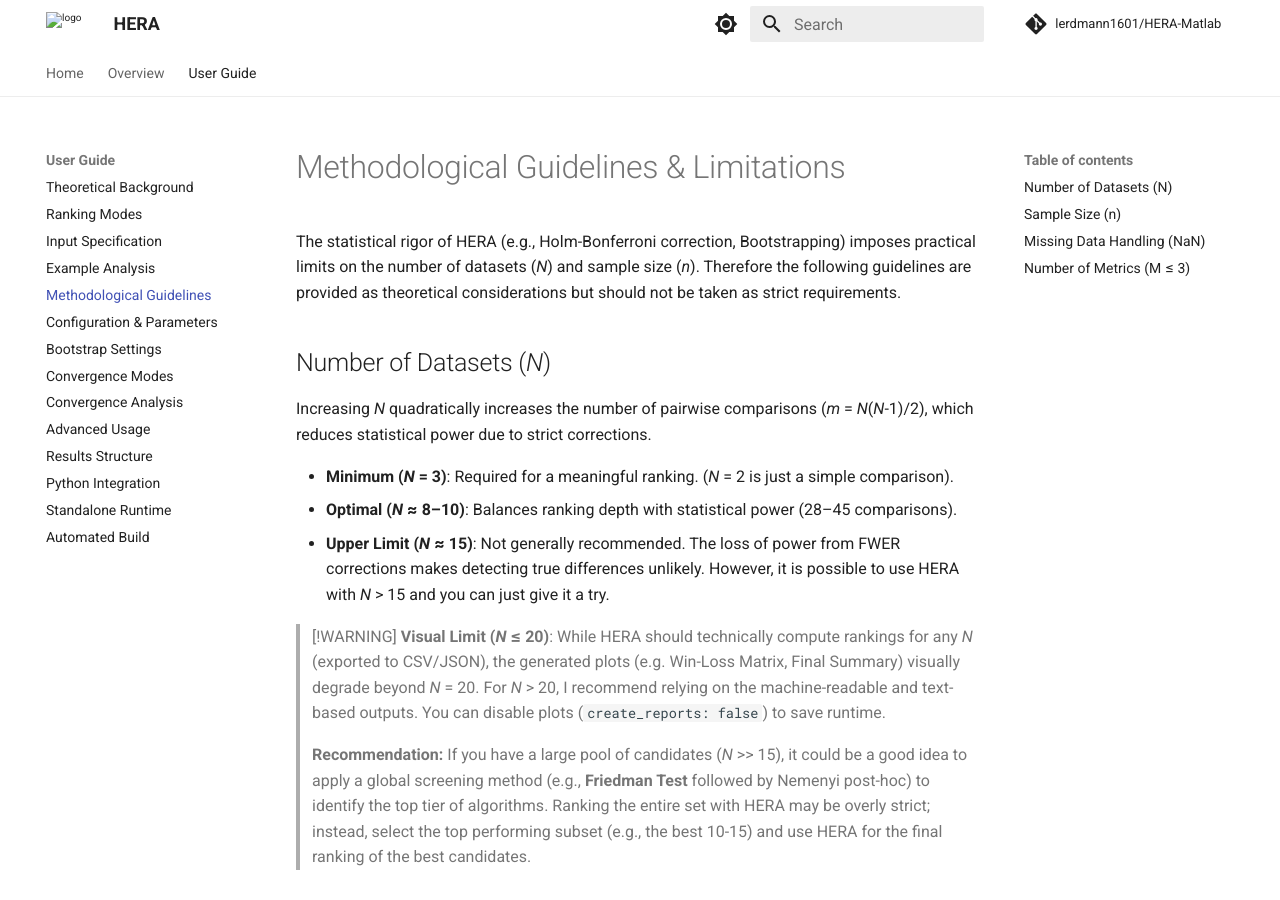
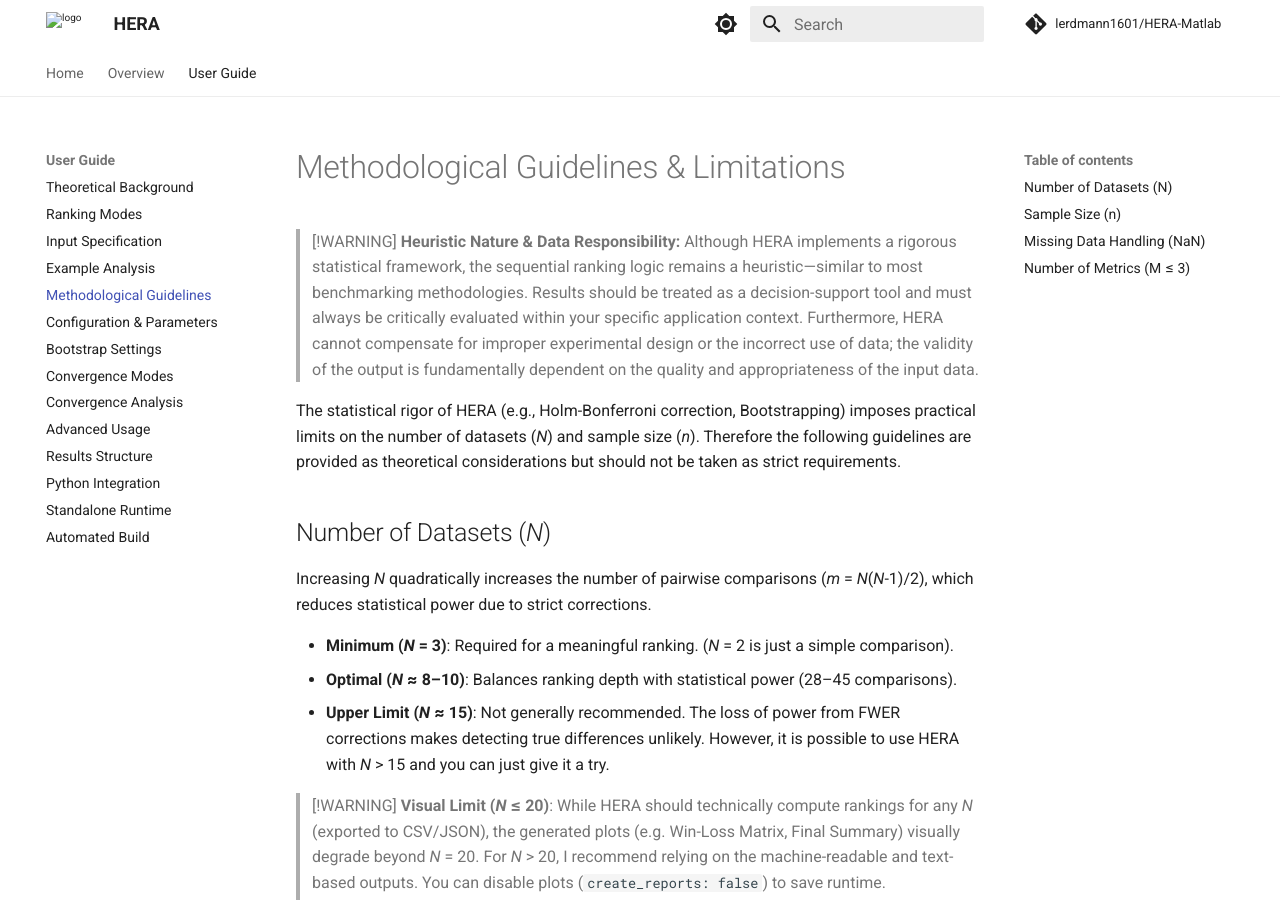
Before and after one commit to lerdmann1601/HERA-Matlab, an MkDocs documentation site: the page built from docs/Methodological_Guidelines_&_Limitations.md, in a window 1280 px wide and 900 px high. Built offline with MkDocs 1.6.1 and Material for MkDocs 9.7.7, drawn with Linux system fonts in a browser that asks for light colours; comment, search, counter and statistics services are not loaded.

```diff
--- a/docs/Methodological_Guidelines_&_Limitations.md
+++ b/docs/Methodological_Guidelines_&_Limitations.md
@@ -1,4 +1,14 @@
 # Methodological Guidelines & Limitations
+
+> [!WARNING]
+> **Heuristic Nature & Data Responsibility:**
+> Although HERA implements a rigorous statistical framework, the sequential
+> ranking logic remains a heuristic—similar to most benchmarking methodologies.
+> Results should be treated as a decision-support tool and must always be critically
+> evaluated within your specific application context. Furthermore, HERA cannot
+> compensate for improper experimental design or the incorrect use of data;
+> the validity of the output is fundamentally dependent on the quality and
+> appropriateness of the input data.
 
 The statistical rigor of HERA (e.g., Holm-Bonferroni correction, Bootstrapping)
 imposes practical limits on the number of datasets (*N*) and sample size (*n*).
```
Also changed, not shown: docs/Configuration_&_Parameters.md (+7 -1 lines).
